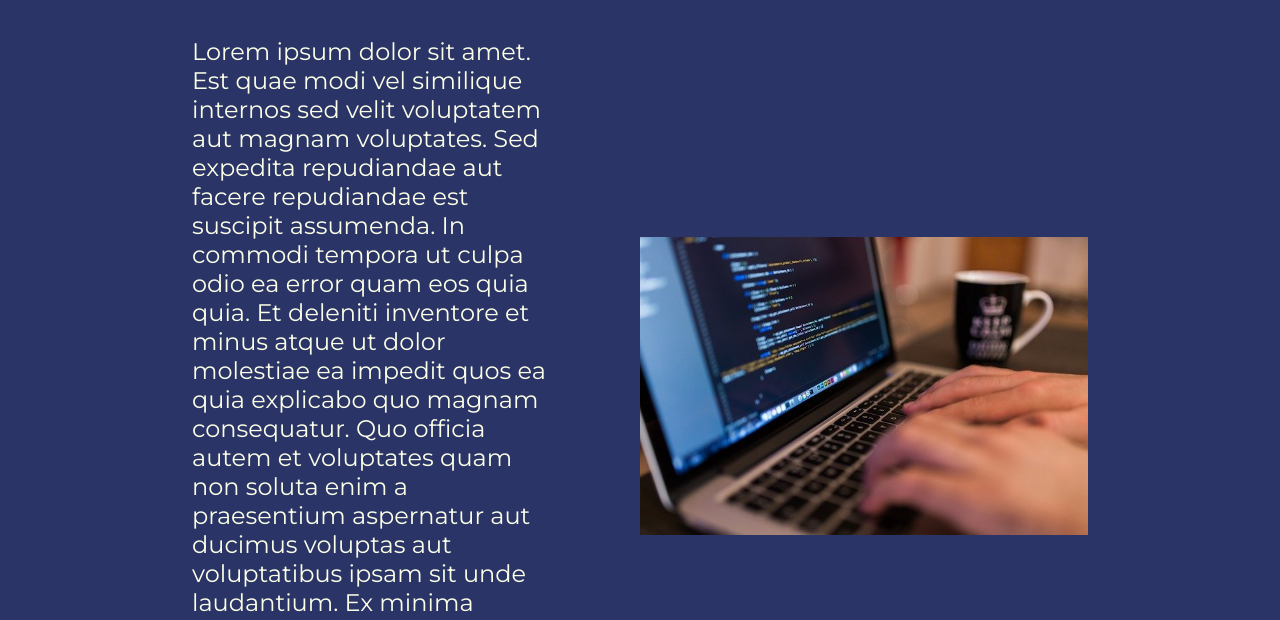
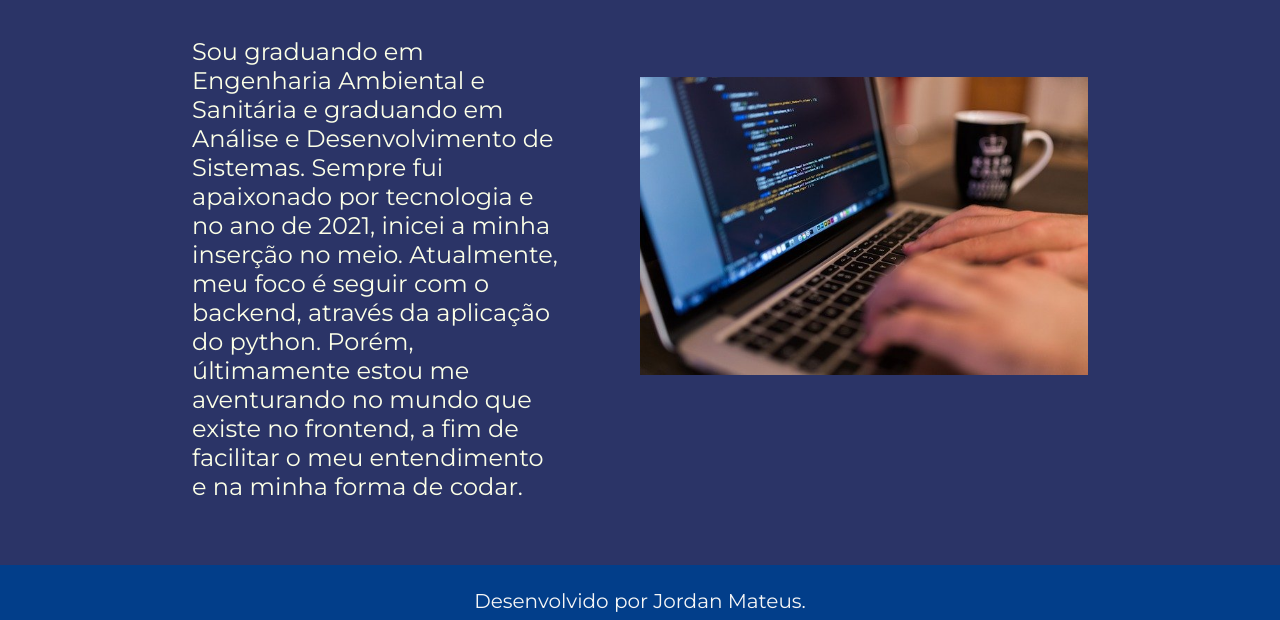
Before and after one commit to JordanMateus01/portfolio, a plain HTML site: page about.html in a window 1280 px wide. Shown: the part 167-787 px from the top of the page. Drawn offline with nearby package versions, Linux system fonts and the light colour scheme.

Commit message:
Atualizando a aba about

```diff
--- a/about.html
+++ b/about.html
@@ -20,7 +20,7 @@
     <main class="apresentacao">
         <section class="apresentacao__conteudo">
             <h1 class="apresentacao__conteudo__titulo">Sobre mim</h1>
-            <p class="apresentacao__conteudo__paragrafo"> Lorem ipsum dolor sit amet. Est quae modi vel similique internos sed velit voluptatem aut magnam voluptates. Sed expedita repudiandae aut facere repudiandae est suscipit assumenda. In commodi tempora ut culpa odio ea error quam eos quia quia. Et deleniti inventore et minus atque ut dolor molestiae ea impedit quos ea quia explicabo quo magnam consequatur. Quo officia autem et voluptates quam non soluta enim a praesentium aspernatur aut ducimus voluptas aut voluptatibus ipsam sit unde laudantium. Ex minima quaerat aut explicabo mollitia ut tempora beatae hic modi accusamus. Et iusto voluptatem et asperiores unde sit perspiciatis consequatur eos distinctio temporibus eum illum labore.</p>
+            <p class="apresentacao__conteudo__paragrafo"> Sou graduando em Engenharia Ambiental e Sanitária e graduando em Análise e Desenvolvimento de Sistemas. Sempre fui apaixonado por tecnologia e no ano de 2021, inicei a minha inserção no meio. Atualmente, meu foco é seguir com o backend, através da aplicação do python. Porém, últimamente estou me aventurando no mundo que existe no frontend, a fim de facilitar o meu entendimento e na minha forma de codar.</p>
         </section>
         <img class="apresentacao__imagem" src="assests/Programando.jpg" alt="Foto de um notebook com códigos de programação">
 
```
